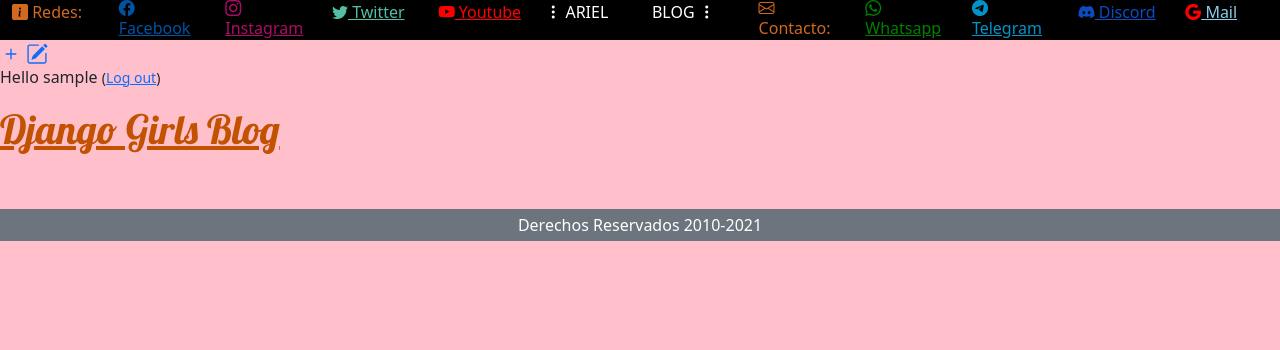
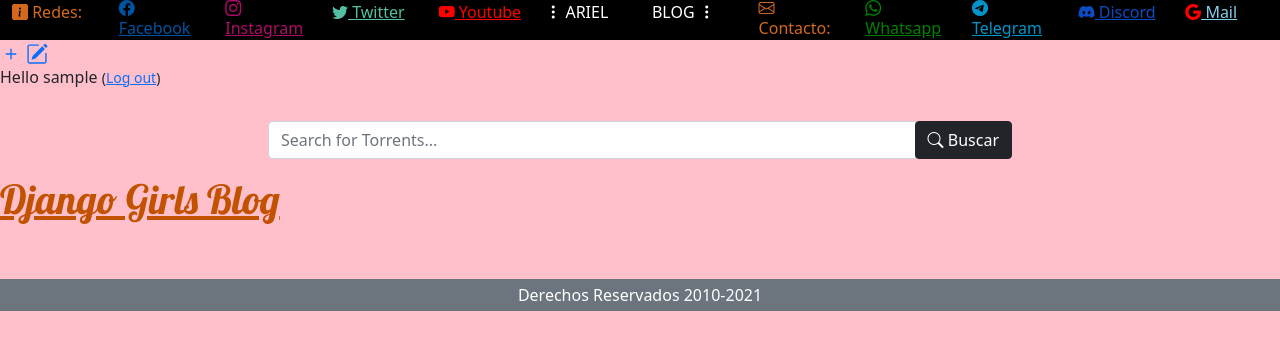
Before and after one commit to ArielGuille1983/proyectotorrent, a Django app: page /drafts/ in a window 1280 px wide. Shown: the top 350 px of the page. Run offline with Django 3.2, Linux system fonts and the light colour scheme; the visitor is signed in with stand-in values (Sample User, id 1); data that the repository does not hold is empty; some libraries are stand-ins or nearby versions.

Commit message:
buscador

```diff
--- a/blog/templates/blog/base.html
+++ b/blog/templates/blog/base.html
@@ -66,6 +66,22 @@
               </svg></a>
             {% endif %}
 
+            <!-- Búsqueda Google -->
+
+            <!--BUSCADOR-->
+        <form method=GET action="http://www.google.com/search" target="_blank">
+            <div class="container justify-content-center d-flex">
+            <div class="col-lg-8 mt-3">
+                <div class="input-group">
+                <input type="text" name="q"  class="form-control" placeholder="Search for Torrents...">
+                <span class="input-group-btn">
+                    <button class="btn btn-dark" type="submit"><i class="bi bi-search"></i> Buscar</button>
+                </span>
+                </div>
+            </div>
+            </div>
+        </form>
+
             <h1><a  href="/">Django Girls Blog</a></h1>
         </div>
         <div class="content-fluid">
```
